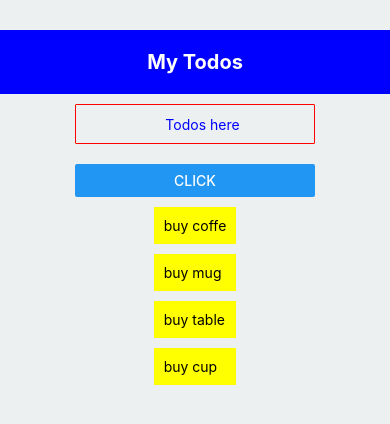
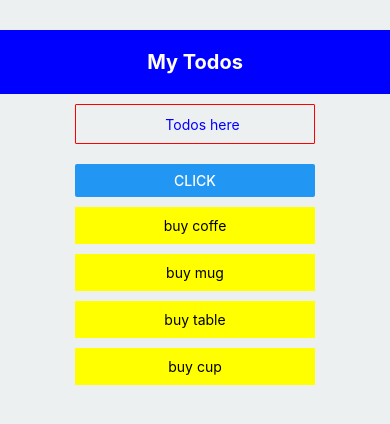
Before and after one commit to SteveJ123/react_native, a React Native app in the folder todo/: screen / in a window 390 px wide. Shown: the top 424 px of the page. Built offline with nearby package versions, Linux system fonts and the light colour scheme.

Commit message:
added style

```diff
--- a/todo/components/Item.js
+++ b/todo/components/Item.js
@@ -17,8 +17,8 @@ export default class Item extends React.Component {
     render() {
         console.log("props test", this.props );
         return (
-            <TouchableOpacity style={styles.itemList} onPress={()=>{this.props.updateTodo(this.props.item.key)}}>
-                <Text>{this.props.item.text}</Text>
+            <TouchableOpacity  onPress={()=>{this.props.updateTodo(this.props.item.key)}}>
+                <Text style={styles.itemList}>{this.props.item.text}</Text>
             </TouchableOpacity>
         );
     }
@@ -26,9 +26,11 @@ export default class Item extends React.Component {
 
 const styles = StyleSheet.create({
     itemList: {
+        width: 240,
         marginTop: 10,
         padding: 10,
         backgroundColor: 'yellow',
+        textAlign: 'center',
     },
 
 });
```
